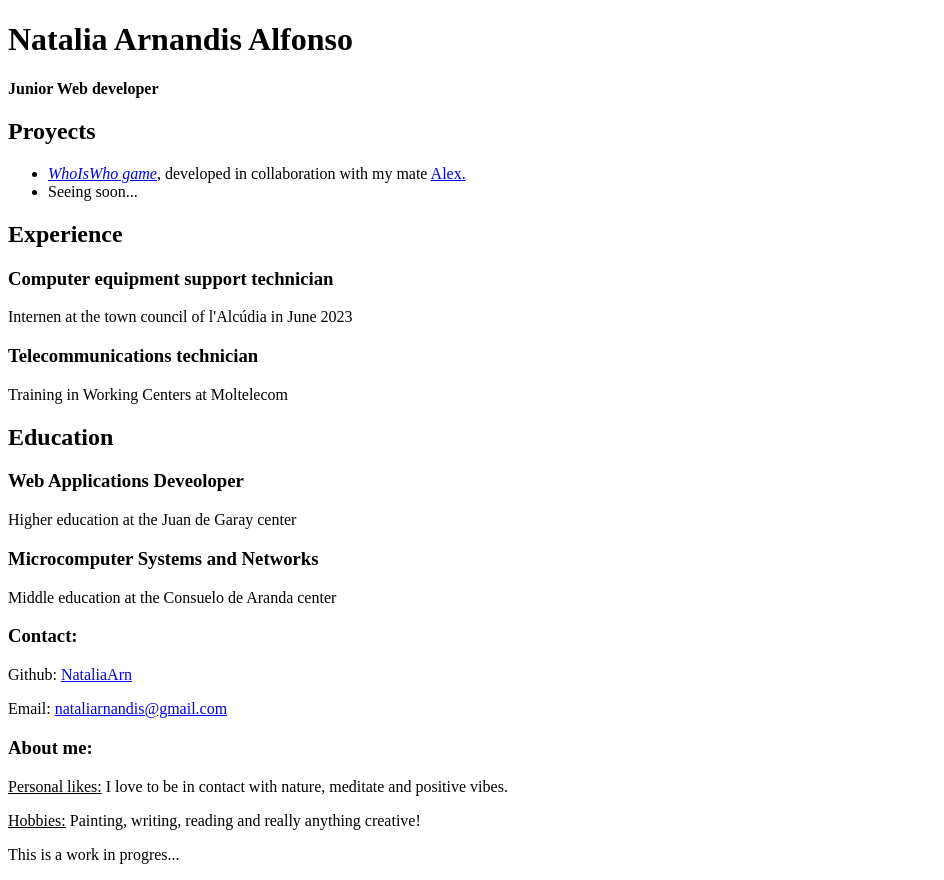
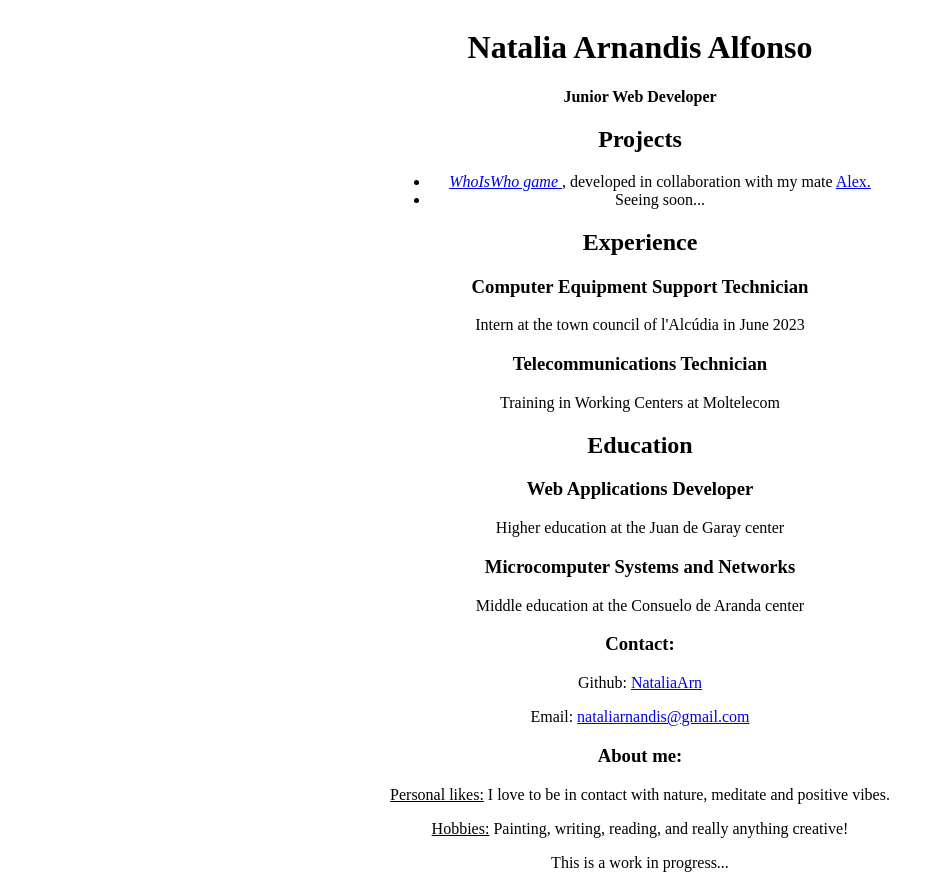
Before and after one commit to NataliaArn/Portfolio, a plain HTML site: page index.html in a window 1280 px wide. Shown: the whole page, without its empty margins (0-944 px from the left). Drawn offline with Linux system fonts and the light colour scheme.

Commit message:
Update index.html

```diff
--- a/index.html
+++ b/index.html
@@ -1,63 +1,62 @@
 <!DOCTYPE html>
-<html lang="en">
+<html lang="en" style=" display: flex;justify-content: center;align-items: center;text-align:center ;">
 <head>
     <meta charset="UTF-8">
     <meta name="viewport" content="width=device-width, initial-scale=1.0">
+    <link rel="stylesheet" href="styles.css">
     <title>Portfolio</title>
 </head>
 <body>
+    <div class="container">
         <header>
             <h1>Natalia Arnandis Alfonso</h1>
-       <p><strong>Junior Web developer</strong></p>
+            <p><strong>Junior Web Developer</strong></p>
         </header>
-    <main>
+        <nav>
+            <h2>Projects</h2>
+            <ul>
+                <li>
+                    <a href="https://github.com/NataliaArn/whoiswho" alt="link to the repository">
+                        <em>WhoIsWho game</em>
+                    </a>, developed in collaboration with my mate
+                    <a href="https://github.com/alerommic" alt="link to Alex's github">Alex.</a>
+                </li>
+                <li>Seeing soon...</li>
+            </ul>
+        </nav>
+        <section>
+            <h2>Experience</h2>
             <article>
-            <h2>Proyects</h2>
-            <ul>
-            <section>
-               <li> <a href="https://github.com/NataliaArn/whoiswho" alt="link to the repository">
-                <em>WhoIsWho game</em></a>, developed in collaboration with my mate
-                <a href="https://github.com/alerommic" alt="link to Alex's github">Alex.</a></li>
-
+                <h3>Computer Equipment Support Technician</h3>
+                <p>Intern at the town council of l'Alcúdia in June 2023</p>
+            </article>
+            <article>
+                <h3>Telecommunications Technician</h3>
+                <p>Training in Working Centers at Moltelecom</p>
+            </article>
         </section>
         <section>
-                <li>Seeing soon...</li>
-            </section>
-        </ul>
+            <h2>Education</h2>
+            <article>
+                <h3>Web Applications Developer</h3>
+                <p>Higher education at the Juan de Garay center</p>
             </article>
             <article>
-            <h2>Experience</h2>
-            <section>
-                <h3>Computer equipment support technician</h3>
-                <p>Internen at the town council of l'Alcúdia in June 2023</p>
-            </section>
-            <section>
-                <h3>Telecommunications technician</h3>
-                <p>Training in Working Centers at Moltelecom</p>
-            </section>
-        </article>
-        <article>
-            <h2>Education</h2>
-            <section>
-                <h3>Web Applications Deveoloper</h3>
-                <p>Higher education at the Juan de Garay center</p>
-            </section>
-            <section>
                 <h3>Microcomputer Systems and Networks</h3>
                 <p>Middle education at the Consuelo de Aranda center</p>
+            </article>
         </section>
-        </article>
-    </main>
         <aside>
             <h3>Contact:</h3>
             <p>Github: <a href="https://github.com/NataliaArn" alt="link to my github">NataliaArn</a></p>
-        <p>Email: <a href="mailto:nataliarnanids@gmail.com" alt = "link a mi correo">nataliarnandis@gmail.com</a></p>
+            <p>Email: <a href="mailto:nataliarnanids@gmail.com" alt="link to my email">nataliarnandis@gmail.com</a></p>
             <h3>About me:</h3>
             <p><u>Personal likes:</u> I love to be in contact with nature, meditate and positive vibes.</p>
-        <p><u>Hobbies:</u> Painting, writing, reading and really anything creative!</p>
+            <p><u>Hobbies:</u> Painting, writing, reading, and really anything creative!</p>
         </aside>
+    </div>
     <footer>
-        This is a work in progres...
+        This is a work in progress...
     </footer>
 </body>
 </html>
```
Lines whose indentation alone changed are shown as unchanged.
